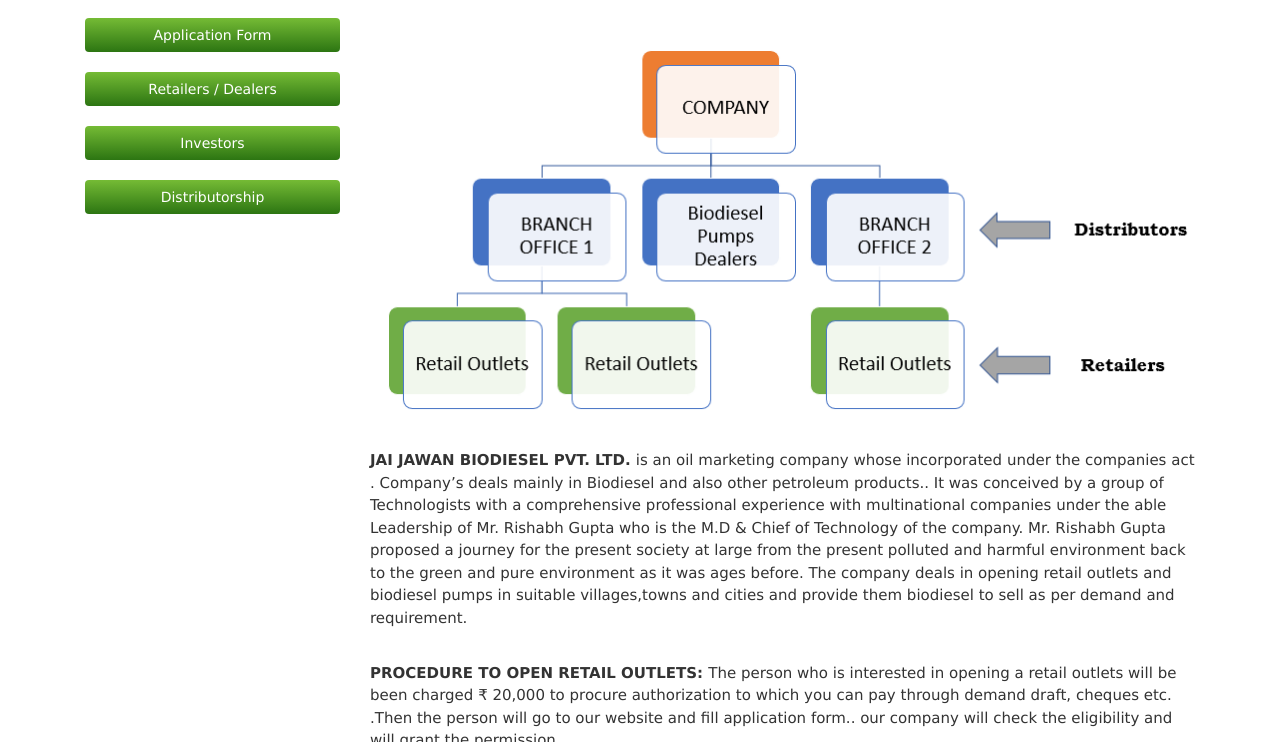
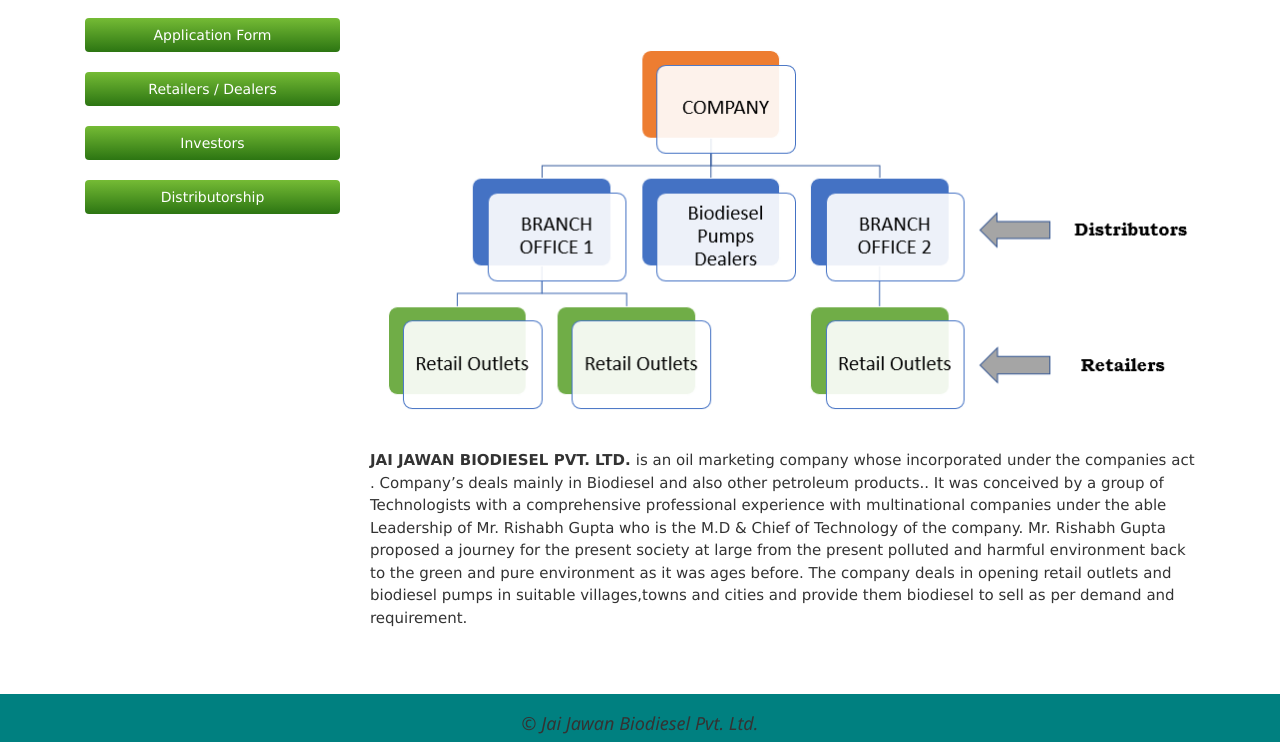
Before and after one commit to maneet8/jaijawanangularjs, a website: page index.html at #/home in a window 1280 px wide. Shown: the part 174-916 px from the top of the page. Drawn offline with nearby package versions, Linux system fonts and the light colour scheme; some packages are replaced by stand-ins of ours.

Commit message:
Latest Changes

```diff
--- a/assets/views/home.html
+++ b/assets/views/home.html
@@ -15,12 +15,6 @@
                 requirement.
             </p>
             <br />
-            <p>
-                <b>PROCEDURE TO OPEN RETAIL OUTLETS: </b> The person who is interested in opening a retail outlets will be
-                been charged ₹ 20,000 to procure authorization to which you can pay through demand draft, cheques etc. .Then
-                the person will go to our website and fill application form.. our company will check the eligibility and
-                will grant the permission.
-            </p>
             <br />
             <p>
             </p>
```
